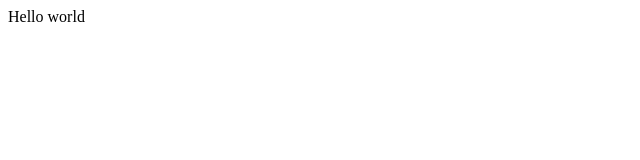
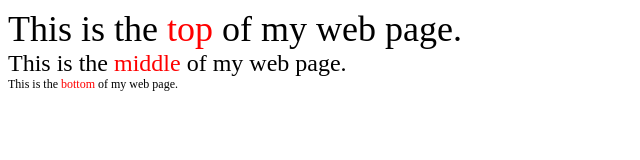
Before and after one commit to b05102106/Ray_Pages, a plain HTML site: page new.html in a window 1280 px wide. Shown: the whole page, without its empty margins (0-640 px from the left). Drawn offline with Linux system fonts and the light colour scheme.

Commit message:
Update new.html

```diff
--- a/new.html
+++ b/new.html
@@ -1,11 +1,37 @@
 <!DOCTYPE html>
 <html>
+
     <head>
         <title>My Web Page!</title>
+        <style>
+            #top {
+                font-size: 36px;
+            }
+
+            #middle {
+                font-size: 24px;
+            }
+
+            #bottom {
+                font-size: 12px;
+            }
+
+            .name {
+                color: red;
+            }
+        </style>
     </head>
 
     <body>
-    Hello world
+        <div id="top">
+            This is the <span class="name">top</span> of my web page.
+        </div>
+        <div id="middle">
+            This is the <span class="name">middle</span> of my web page.
+        </div>
+        <div id="bottom">
+            This is the <span class="name">bottom</span> of my web page.
+        </div>
     </body>
 
 </html>
```
